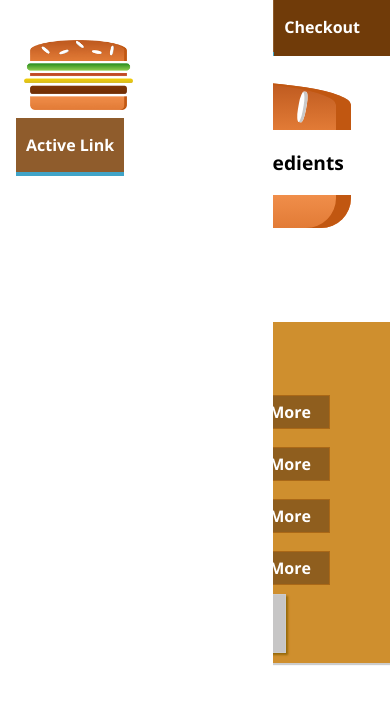
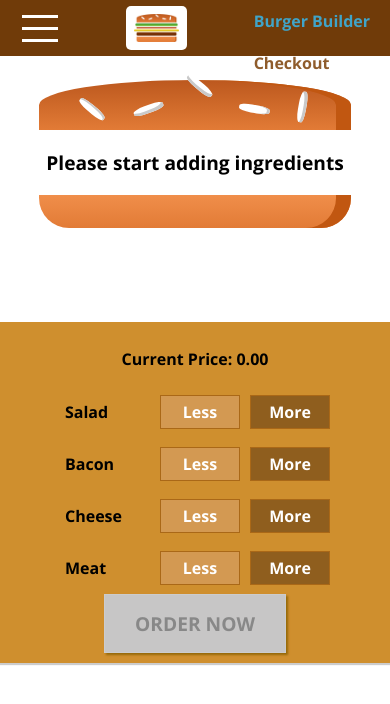
Before and after one commit to Dragomirc/Burger-Builder, a React (Create React App) app: page / in a window 390 px wide. Shown: the top 704 px of the page. Built offline with nearby package versions, Linux system fonts and the light colour scheme.

Commit message:
finished the side-bar and added responsiveness

```diff
--- /dev/null
+++ b/src/components/drawer-toggle/index.js
@@ -0,0 +1,13 @@
+import React from "react";
+
+import classes from "./styles.module.css";
+
+const DrawerToggle = props => (
+	<div className={classes.DrawerToggle} onClick={props.clicked}>
+		<div />
+		<div />
+		<div />
+	</div>
+);
+
+export default DrawerToggle;
--- /dev/null
+++ b/src/components/drawer-toggle/styles.module.css
@@ -0,0 +1,23 @@
+.DrawerToggle {
+	width: 40px;
+	height: 100%;
+	display: flex;
+	flex-flow: column;
+	justify-content: space-around;
+	align-items: center;
+	padding: 10px 0;
+	box-sizing: border-box;
+	cursor: pointer;
+}
+
+.DrawerToggle div {
+	width: 90%;
+	height: 3px;
+	background-color: white;
+}
+
+@media (min-width: 500px) {
+	.DrawerToggle {
+		display: none;
+	}
+}
--- a/src/components/layout/index.js
+++ b/src/components/layout/index.js
@@ -1,18 +1,37 @@
-import React from "react";
+import React, { Component } from "react";
 import PropTypes from "prop-types";
 import Toolbar from "../toolbar";
 import SideDrawer from "../side-drawer";
 import classes from "./styles.module.css";
 
-const Layout = props => {
-	return (
-		<React.Fragment>
-			<SideDrawer />
-			<Toolbar />
-			<main className={classes.Content}>{props.children}</main>
-		</React.Fragment>
-	);
-};
+class Layout extends Component {
+	state = {
+		showSideDrawer: false
+	};
+
+	sideDrawerClosedHandler = () => {
+		this.setState({ showSideDrawer: false });
+	};
+
+	sideDrawerToggleHandler = () => {
+		this.setState(prevState => {
+			return { showSideDrawer: !prevState.showSideDrawer };
+		});
+	};
+	render() {
+		return (
+			<React.Fragment>
+				<Toolbar drawerToggleClicked={this.sideDrawerToggleHandler} />
+				<SideDrawer
+					open={this.state.showSideDrawer}
+					closed={this.sideDrawerClosedHandler}
+				/>
+
+				<main className={classes.Content}>{this.props.children}</main>
+			</React.Fragment>
+		);
+	}
+}
 
 export default Layout;
 
--- a/src/components/navigation-item/styles.module.css
+++ b/src/components/navigation-item/styles.module.css
@@ -1,19 +1,38 @@
+.NavigationItem {
+	margin: 10px 0;
+	box-sizing: border-box;
+	display: block;
+	width: 100%;
+}
+
+.NavigationItem a {
+	color: #8f5c2c;
+	text-decoration: none;
+	width: 100%;
+	box-sizing: border-box;
+	display: block;
+}
+
+.NavigationItem a:hover,
+.NavigationItem a:active,
+.NavigationItem a.active {
+	color: #40a4c8;
+}
+
+@media (min-width: 500px) {
 	.NavigationItem {
 		margin: 0;
-	box-sizing: border-box;
 		display: flex;
 		height: 100%;
+		width: auto;
 		align-items: center;
 	}
 
 	.NavigationItem a {
 		color: white;
-	text-decoration: none;
 		height: 100%;
 		padding: 16px 10px;
 		border-bottom: 4px solid transparent;
-	box-sizing: border-box;
-	display: block;
 	}
 
 	.NavigationItem a:hover,
@@ -23,3 +42,4 @@
 		border-bottom: 4px solid #40a4c8;
 		color: white;
 	}
+}
--- a/src/components/navigation-items/index.js
+++ b/src/components/navigation-items/index.js
@@ -1,10 +1,12 @@
 import React from "react";
+
+import classes from "./styles.module.css";
 import NavigationItem from "../navigation-item";
-import classes from "./styles.module.css";
+
 const NavigationItems = () => (
 	<ul className={classes.NavigationItems}>
-		<NavigationItem active link="/">
-			Active Link
+		<NavigationItem link="/" active>
+			Burger Builder
 		</NavigationItem>
 		<NavigationItem link="/">Checkout</NavigationItem>
 	</ul>
--- a/src/components/navigation-items/styles.module.css
+++ b/src/components/navigation-items/styles.module.css
@@ -3,6 +3,13 @@
 	padding: 0;
 	list-style: none;
 	display: flex;
+	flex-flow: column;
 	align-items: center;
 	height: 100%;
 }
+
+@media (min-width: 500px) {
+	.NavigationItems {
+		flex-flow: row;
+	}
+}
--- a/src/components/side-drawer/index.js
+++ b/src/components/side-drawer/index.js
@@ -1,10 +1,17 @@
 import React from "react";
 import NavigationItems from "../navigation-items";
 import Logo from "../logo";
+import Backdrop from "../backdrop";
 import classes from "./style.module.css";
-const SideDrawer = props => {
+const SideDrawer = ({ open, closed }) => {
+	let attachedClasses = [classes.SideDrawer, classes.Close];
+	if (open) {
+		attachedClasses = [classes.SideDrawer, classes.Open];
+	}
 	return (
-		<div className={classes.SideDrawer}>
+		<React.Fragment>
+			<Backdrop show={open} clicked={closed} />
+			<div className={attachedClasses.join(" ")}>
 				<div className={classes.Logo}>
 					<Logo />
 				</div>
@@ -13,6 +20,7 @@ const SideDrawer = props => {
 					<NavigationItems />
 				</nav>
 			</div>
+		</React.Fragment>
 	);
 };
 export default SideDrawer;
--- a/src/components/side-drawer/style.module.css
+++ b/src/components/side-drawer/style.module.css
@@ -22,7 +22,7 @@
 	transform: translateY(0);
 }
 .Close {
-	transform: translateY(-100);
+	transform: translateY(-100vh);
 }
 
 .Logo {
--- a/src/components/toolbar/index.js
+++ b/src/components/toolbar/index.js
@@ -1,9 +1,11 @@
 import React from "react";
 import Logo from "../logo";
 import NavigationItems from "../navigation-items";
+import DrawerToggle from "../drawer-toggle";
 import classes from "./styles.module.css";
-const Toolbar = props => (
+const Toolbar = ({ drawerToggleClicked }) => (
 	<header className={classes.Toolbar}>
+		<DrawerToggle clicked={drawerToggleClicked} />
 		<div className={classes.Logo}>
 			<Logo />
 		</div>
```
Lines whose indentation alone changed are shown as unchanged.
